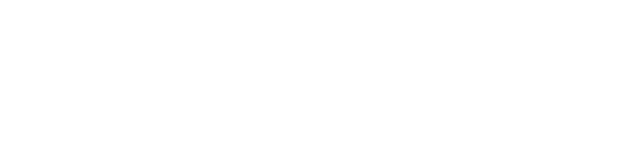
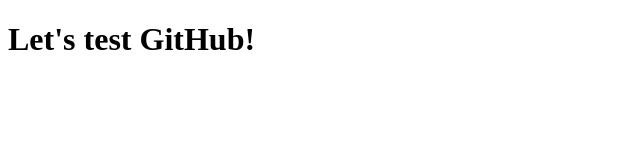
Before and after one commit to pinjaa/Web-tekniikat-testi, a plain HTML site: page index.html in a window 1280 px wide. Shown: the whole page, without its empty margins (0-640 px from the left). Drawn offline with Linux system fonts and the light colour scheme.

Commit message:
Added a h1

```diff
--- a/index.html
+++ b/index.html
@@ -7,6 +7,6 @@
     <title>Document</title>
 </head>
 <body>
-
+    <h1>Let's test GitHub!</h1>
 </body>
 </html>
```
